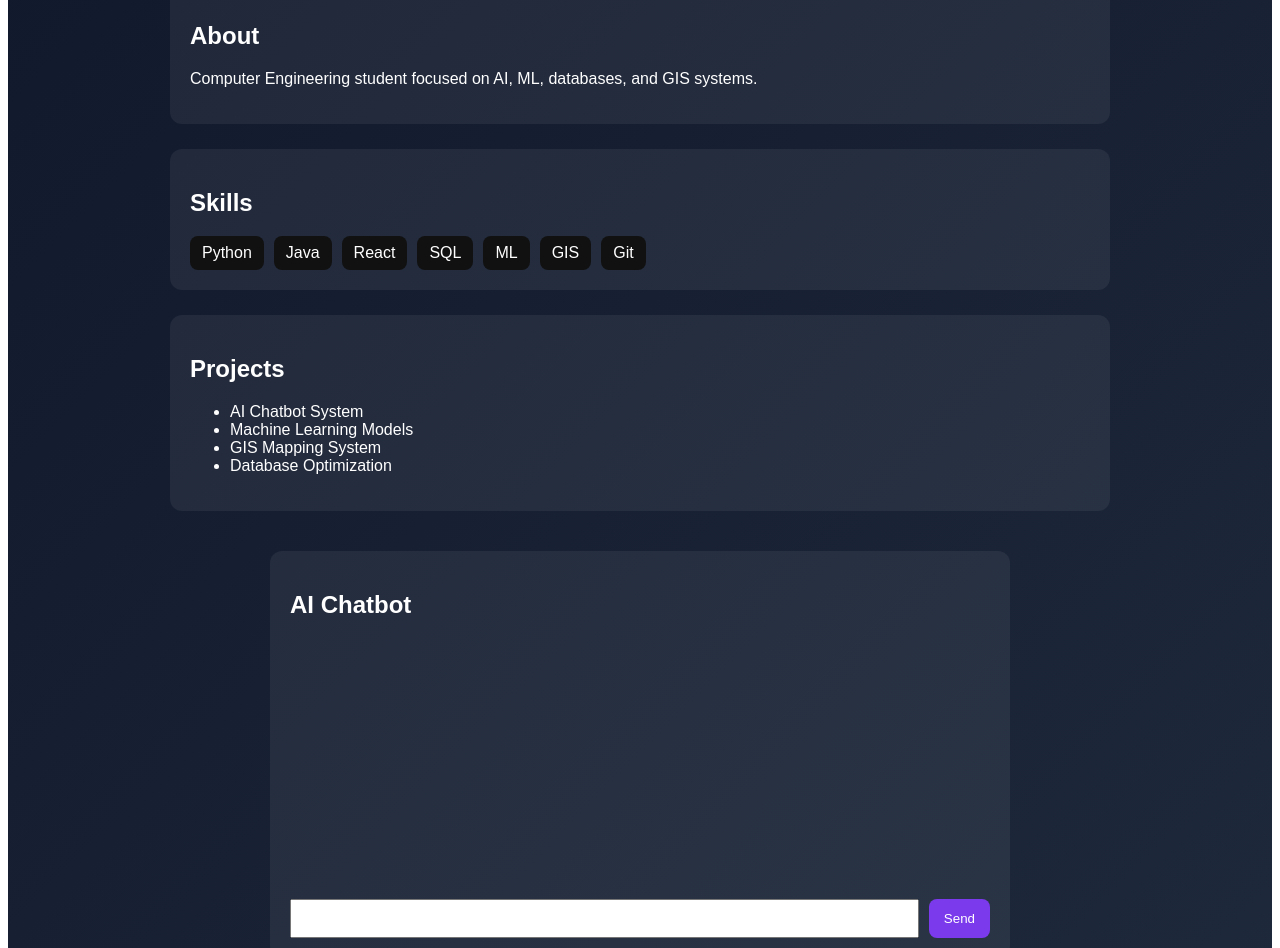
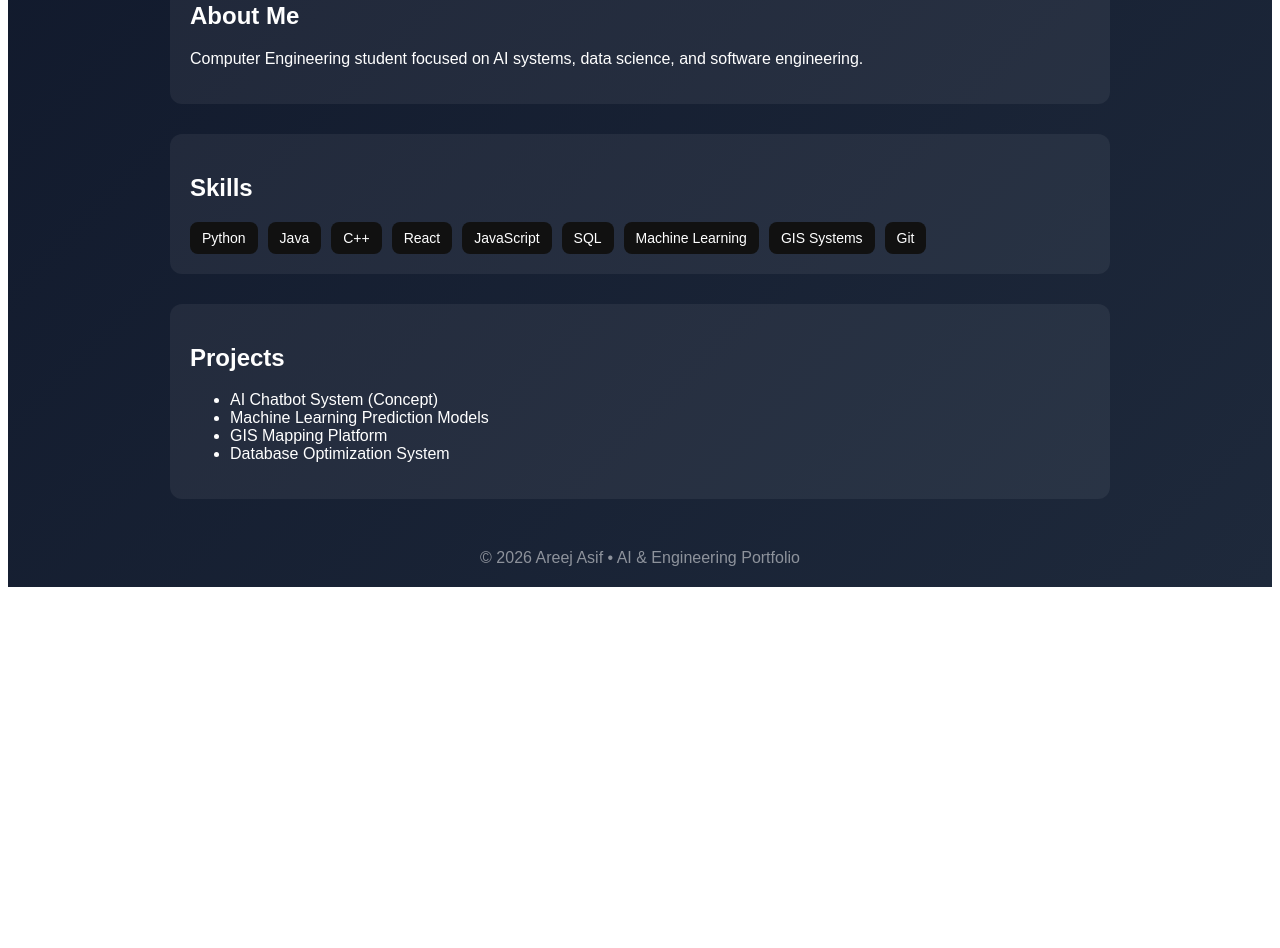
Before and after one commit to Areej-Asif/AI-portfolio, a React (Vite) app: page / in a window 1280 px wide. Shown: the part 440-1388 px from the top of the page. After the commit the page ends 1035 px from the top, so only its background shows below. Built offline with nearby package versions, Linux system fonts and the light colour scheme.

Commit message:
fix broken app jsx styles

```diff
--- a/src/App.jsx
+++ b/src/App.jsx
@@ -1,5 +1,3 @@
-import Chatbot from "./components/Chatbot";
-
 export default function App() {
   return (
     <div style={styles.page}>
@@ -7,17 +5,17 @@ export default function App() {
       {/* HERO */}
       <section style={styles.hero}>
         <h1 style={styles.title}>Areej Asif</h1>
-        <p style={styles.subtitle}>AI Engineer • Computer Engineering • Marketing Systems</p>
+        <p style={styles.subtitle}>AI Engineer • Computer Engineering • Marketing</p>
         <p style={styles.desc}>
-          I build intelligent AI systems, machine learning models, and modern web applications.
+          I build intelligent systems using AI, machine learning, databases, GIS, and modern web technologies.
         </p>
       </section>
 
       {/* ABOUT */}
       <section style={styles.card}>
-        <h2>About</h2>
+        <h2>About Me</h2>
         <p>
-          Computer Engineering student focused on AI, ML, databases, and GIS systems.
+          Computer Engineering student focused on AI systems, data science, and software engineering.
         </p>
       </section>
 
@@ -25,8 +23,20 @@ export default function App() {
       <section style={styles.card}>
         <h2>Skills</h2>
         <div style={styles.grid}>
-          {["Python","Java","React","SQL","ML","GIS","Git"].map((s,i)=>(
-            <div key={i} style={styles.badge}>{s}</div>
+          {[
+            "Python",
+            "Java",
+            "C++",
+            "React",
+            "JavaScript",
+            "SQL",
+            "Machine Learning",
+            "GIS Systems",
+            "Git",
+          ].map((skill, i) => (
+            <span key={i} style={styles.badge}>
+              {skill}
+            </span>
           ))}
         </div>
       </section>
@@ -35,19 +45,16 @@ export default function App() {
       <section style={styles.card}>
         <h2>Projects</h2>
         <ul>
-          <li>AI Chatbot System</li>
-          <li>Machine Learning Models</li>
-          <li>GIS Mapping System</li>
-          <li>Database Optimization</li>
+          <li>AI Chatbot System (Concept)</li>
+          <li>Machine Learning Prediction Models</li>
+          <li>GIS Mapping Platform</li>
+          <li>Database Optimization System</li>
         </ul>
       </section>
 
-      {/* CHATBOT */}
-      <Chatbot />
-
       {/* FOOTER */}
       <footer style={styles.footer}>
-        © 2026 Areej Asif
+        © 2026 Areej Asif • AI & Engineering Portfolio
       </footer>
 
     </div>
@@ -57,44 +64,54 @@ export default function App() {
 const styles = {
   page: {
     minHeight: "100vh",
-    background: "linear-gradient(135deg,#0f172a,#1e293b)",
+    background: "linear-gradient(135deg, #0f172a, #1e293b)",
     color: "white",
     fontFamily: "Arial",
     padding: "20px"
   },
+
   hero: {
     textAlign: "center",
-    padding: "70px 20px"
+    padding: "80px 20px"
   },
+
   title: {
     fontSize: "60px",
-    marginBottom: "10px"
+    margin: 0
   },
+
   subtitle: {
-    opacity: 0.8
+    opacity: 0.8,
+    fontSize: "18px"
   },
+
   desc: {
     maxWidth: "600px",
     margin: "20px auto",
     opacity: 0.6
   },
+
   card: {
     maxWidth: "900px",
-    margin: "25px auto",
+    margin: "30px auto",
     padding: "20px",
     background: "rgba(255,255,255,0.06)",
     borderRadius: "12px"
   },
+
   grid: {
     display: "flex",
-    gap: "10px",
-    flexWrap: "wrap"
+    flexWrap: "wrap",
+    gap: "10px"
   },
+
   badge: {
     padding: "8px 12px",
     background: "#111",
-    borderRadius: "8px"
+    borderRadius: "8px",
+    fontSize: "14px"
   },
+
   footer: {
     textAlign: "center",
     marginTop: "50px",
--- a/src/components/chatbot.jsx
+++ /dev/null
@@ -1,69 +0,0 @@
-import { useState } from "react";
-
-export default function Chatbot() {
-  const [messages, setMessages] = useState([]);
-  const [input, setInput] = useState("");
-
-  const sendMessage = async () => {
-    if (!input) return;
-
-    const user = input;
-    setInput("");
-
-    setMessages((p) => [...p, { role: "user", text: user }]);
-
-    // temporary fake reply (safe first step)
-    setTimeout(() => {
-      setMessages((p) => [...p, { role: "ai", text: "AI backend will be added next step 🚀" }]);
-    }, 500);
-  };
-
-  return (
-    <div style={styles.box}>
-      <h2>AI Chatbot</h2>
-
-      <div style={styles.chat}>
-        {messages.map((m,i)=>(
-          <p key={i} style={{textAlign:m.role==="user"?"right":"left"}}>
-            {m.text}
-          </p>
-        ))}
-      </div>
-
-      <div style={styles.row}>
-        <input value={input} onChange={(e)=>setInput(e.target.value)} style={styles.input}/>
-        <button onClick={sendMessage} style={styles.btn}>Send</button>
-      </div>
-    </div>
-  );
-}
-
-const styles = {
-  box: {
-    maxWidth: "700px",
-    margin: "40px auto",
-    padding: "20px",
-    background: "rgba(255,255,255,0.06)",
-    borderRadius: "12px"
-  },
-  chat: {
-    height: "250px",
-    overflowY: "auto",
-    marginBottom: "10px"
-  },
-  row: {
-    display: "flex",
-    gap: "10px"
-  },
-  input: {
-    flex: 1,
-    padding: "10px"
-  },
-  btn: {
-    padding: "10px 15px",
-    background: "#7c3aed",
-    color: "white",
-    border: "none",
-    borderRadius: "8px"
-  }
-};
```
